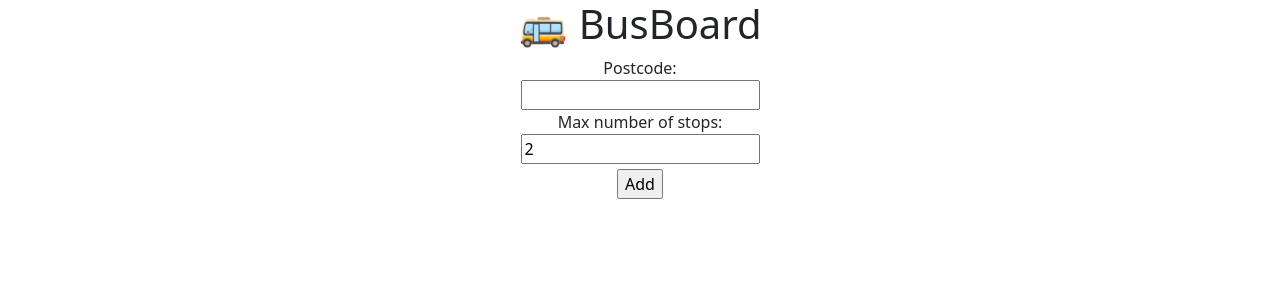
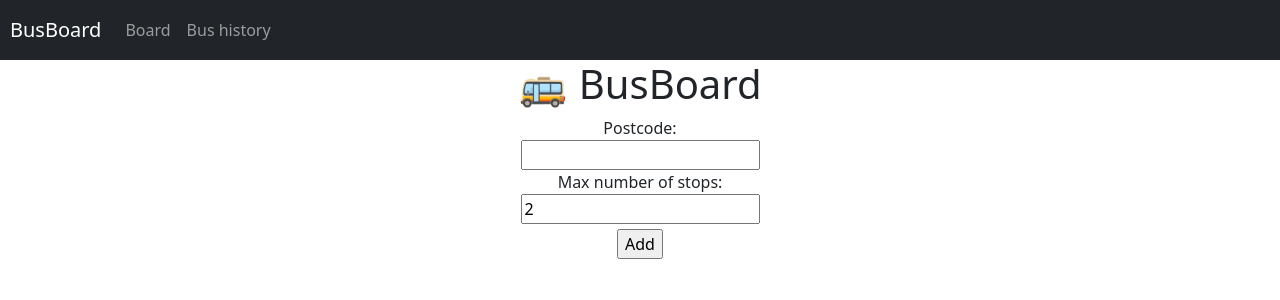
Before and after one commit to oliver-hamilton-softwire/busboard, a React (Create React App) app: page / in a window 1280 px wide. Shown: the top 300 px of the page. Built offline with nearby package versions, Linux system fonts and the light colour scheme.

Commit message:
added navbar

```diff
--- a/src/App.tsx
+++ b/src/App.tsx
@@ -1,6 +1,7 @@
 import React, {useEffect, useRef, useState} from 'react';
 import {ArrivalData, fetchData, StopData} from "./utils";
 import 'bootstrap/dist/css/bootstrap.css';
+import {navBar} from "./navbar.jsx";
 
 const StopComponent = async (stopData: StopData, postcode: string): Promise<React.ReactElement> => {
 
@@ -80,6 +81,8 @@ function App(): React.ReactElement {
   }
 
   return <>
+    {navBar()}
+
     <center>
       <h1>&#128652; BusBoard</h1>
       <form action="" onSubmit={formHandler}>
--- a/src/History.tsx
+++ b/src/History.tsx
@@ -1,13 +1,18 @@
 import React from "react";
 import ImageSlideshow from "./ImageSlideshow";
+import {navBar} from "./navbar.jsx";
 
 function History(): React.ReactElement {
-    return <div style={{margin: '10px', textAlign: 'center'}}>
-    <h1>History of buses</h1>
-    The <a href="https://madeby.tfl.gov.uk/2024/10/18/corporate-archives-top-stories/">modern incarnation of TfL</a> was created in July of the year 2000, but it has been built upon the infrastructure developed as early back as 1863!
-    <hr></hr>
-    <ImageSlideshow />
-    </div>
+    return <>
+        {navBar()}
+
+        <div style={{margin: '10px', textAlign: 'center'}}>
+            <h1>History of buses</h1>
+            The <a href="https://madeby.tfl.gov.uk/2024/10/18/corporate-archives-top-stories/">modern incarnation of TfL</a> was created in July of the year 2000, but it has been built upon the infrastructure developed as early back as 1863!
+            <hr></hr>
+            <ImageSlideshow />
+        </div>
+    </>
 }
 
 export default History;
--- /dev/null
+++ b/src/navbar.jsx.tsx
@@ -0,0 +1,17 @@
+import React from "react";
+
+export function navBar(): React.ReactElement {
+    return <nav className={"navbar navbar-expand-lg navbar-dark bg-dark"} style={{padding: "10px"}}>
+        <a className={"navbar-brand"} href="#">BusBoard</a>
+        <ul className={"navbar-nav"}>
+            <li className={"nav-item"}>
+                <a className={"nav-link"} href="/">Board</a>
+            </li>
+        </ul>
+        <ul className={"navbar-nav"}>
+            <li className={"nav-item active"}>
+                <a className={"nav-link"} href="/history">Bus history</a>
+            </li>
+        </ul>
+    </nav>
+}
```
